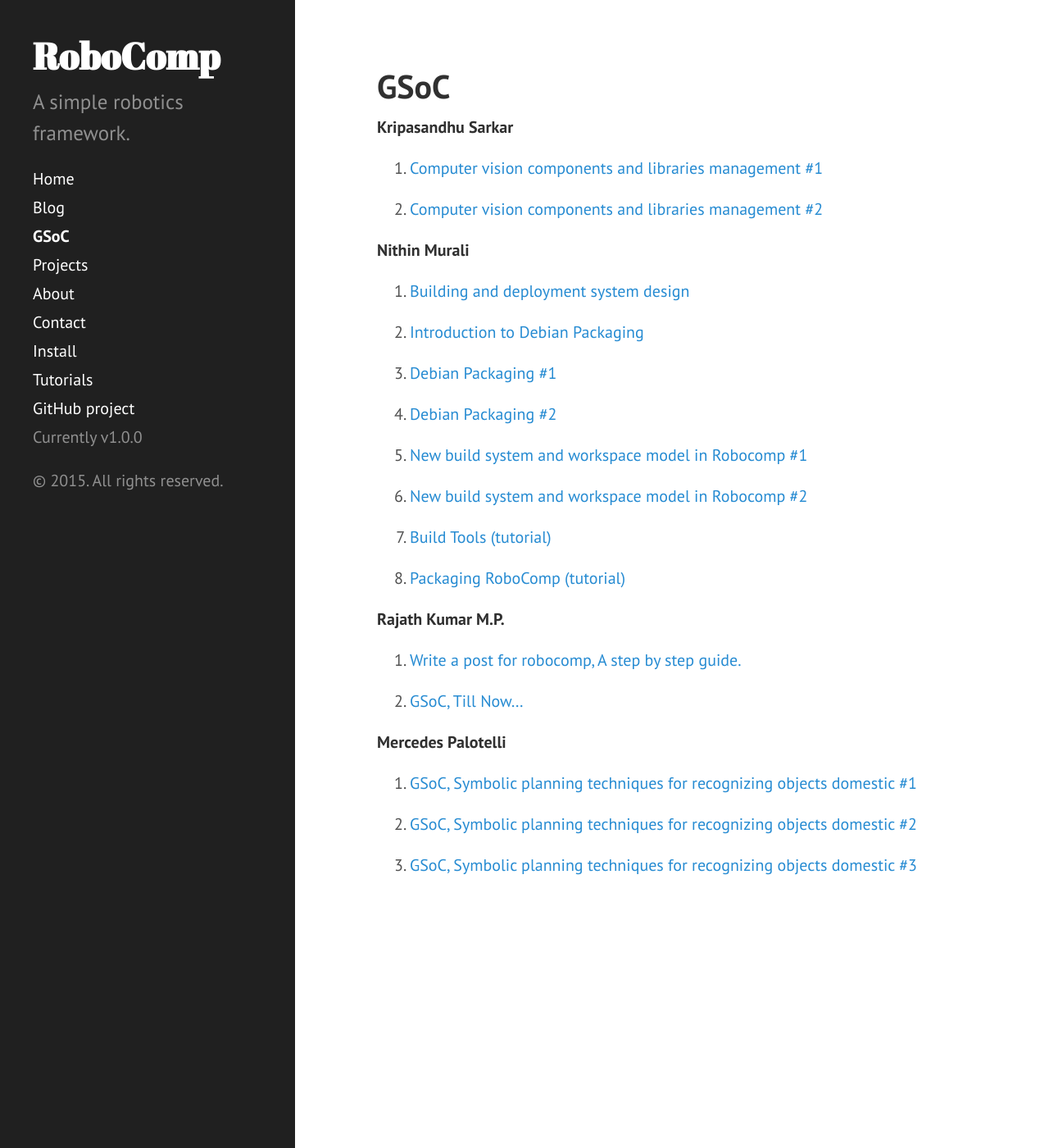
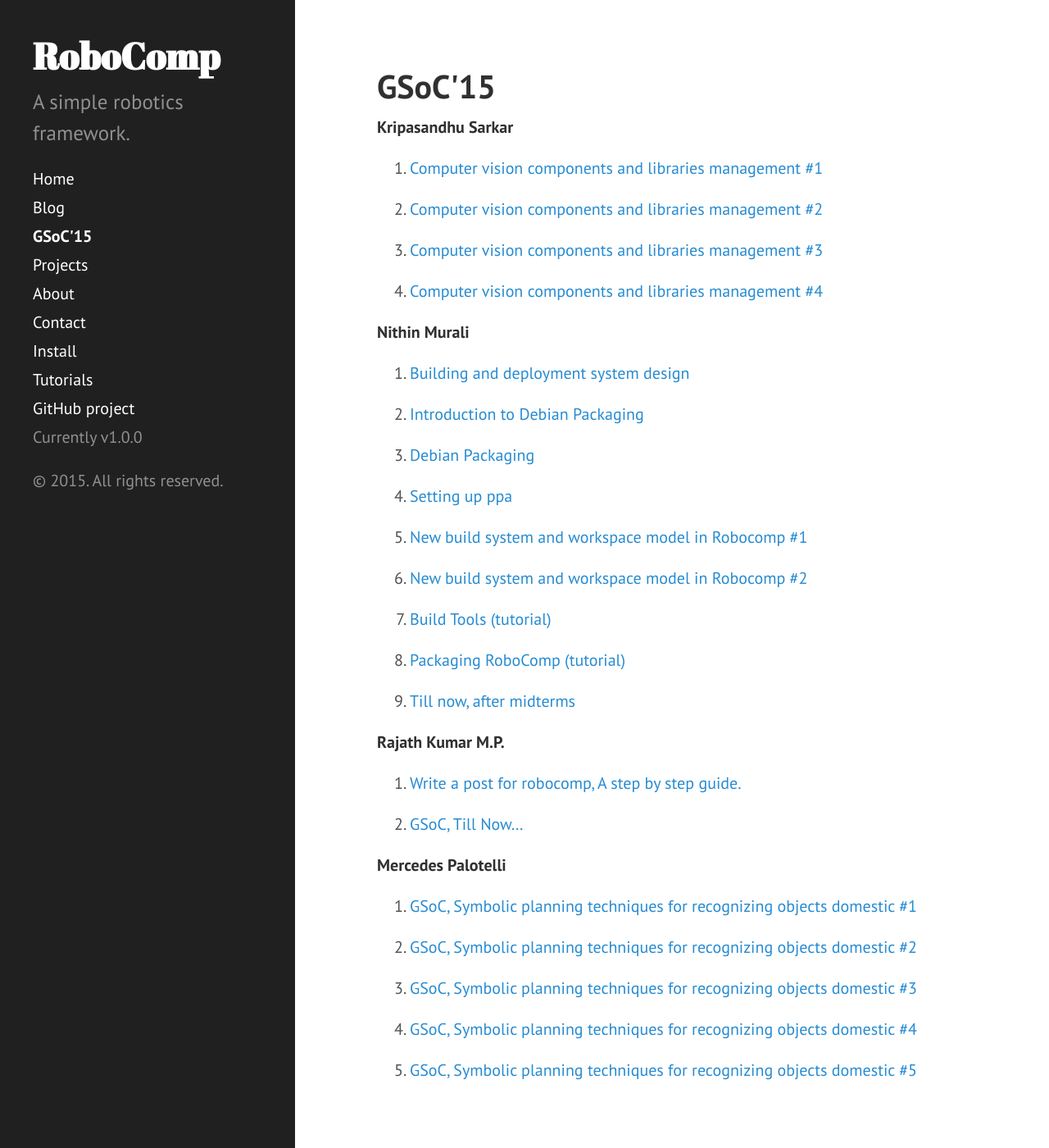
Before and after one commit to robocomp/website, a Jekyll site: the page built from GSoC.md, in a window 1280 px wide and 1400 px high. Shown: the whole window at 82% size. Built offline with Jekyll 4.4.1, drawn with Linux system fonts in a browser that asks for light colours; Markdown is read by kramdown in place of the engine named in the settings.

Commit message:
Updated GSoC

```diff
--- a/GSoC.md
+++ b/GSoC.md
@@ -1,43 +1,54 @@
 ---
 layout: page
-title: GSoC
-permalink: /GSoC/
+title: GSoC'15
+permalink: /GSoC15/
 ---
 
 **Kripasandhu Sarkar**
 
-1. [Computer vision components and libraries management #1](http://robocomp.github.io/website/2015/07/02/kripa1.html)
+1. [Computer vision components and libraries management #1](http://robocomp.github.io/website/2015/07/02/kripa1/)
 
-2. [Computer vision components and libraries management #2](http://robocomp.github.io/website/2015/07/02/kripa2.html)
+2. [Computer vision components and libraries management #2](http://robocomp.github.io/website/2015/07/02/Kripa2/)
+
+3. [Computer vision components and libraries management #3](http://robocomp.github.io/website/2015/08/19/kripasindhu_sarkar_blog_3/)
+
+4. [Computer vision components and libraries management #4](http://robocomp.github.io/website/2015/08/19/kripasindhu_sarkar_blog_4/)
+
 
 **Nithin Murali**
 
-1. [Building and deployment system design](http://robocomp.github.io/website/2015/05/23/nithin2.html)
+1. [Building and deployment system design](http://robocomp.github.io/website/2015/05/23/nithin2/)
 
-2. [Introduction to Debian Packaging](http://robocomp.github.io/website/2015/05/23/nithin1.html)
+2. [Introduction to Debian Packaging](http://robocomp.github.io/website/2015/05/23/nithin1/)
 
-3. [Debian Packaging #1](http://robocomp.github.io/website/2015/06/12/nithin8.html)
+3. [Debian Packaging](http://robocomp.github.io/website/2015/06/12/nithin8/)
 
-4. [Debian Packaging #2](http://robocomp.github.io/website/2015/06/15/nithin7.html)
+4. [Setting up ppa](http://robocomp.github.io/website/2015/07/25/nithin10/)
 
-5. [New build system and workspace model in Robocomp #1](http://robocomp.github.io/website/2015/06/20/nithin4.html)
+5. [New build system and workspace model in Robocomp #1](http://robocomp.github.io/website/2015/06/20/nithin4/)
 
-6. [New build system and workspace model in Robocomp #2](http://robocomp.github.io/website/2015/06/25/nithin5.html)
+6. [New build system and workspace model in Robocomp #2](http://robocomp.github.io/website/2015/06/25/nithin5/)
 
-7. [Build Tools (tutorial)](http://robocomp.github.io/website/2015/06/26/nithin6.html)
+7. [Build Tools (tutorial)](http://robocomp.github.io/website/2015/06/26/nithin6/)
 
-8. [Packaging RoboComp (tutorial)](http://robocomp.github.io/website/2015/05/23/nithin3.html)
+8. [Packaging RoboComp (tutorial)](http://robocomp.github.io/website/2015/05/23/nithin3/)
+
+9. [ Till now, after midterms](http://robocomp.github.io/website/2015/08/08/nithin9/)
 
 **Rajath Kumar M.P.**
 
-1. [Write a post for robocomp, A step by step guide.](http://robocomp.github.io/website/2015/05/23/post_on_webpage.html)
+1. [Write a post for robocomp, A step by step guide.](http://robocomp.github.io/website/2015/05/23/post_on_webpage/)
 
-2. [GSoC, Till Now...](http://robocomp.github.io/website/2015/06/25/rajath1.html)
+2. [GSoC, Till Now...](http://robocomp.github.io/website/2015/06/25/rajath1/)
 
 **Mercedes Palotelli**
 
-1. [GSoC, Symbolic planning techniques for recognizing objects domestic #1](http://robocomp.github.io/website/2015/06/12/mercedes1.html)
+1. [GSoC, Symbolic planning techniques for recognizing objects domestic #1](http://robocomp.github.io/website/2015/06/12/mercedes1/)
 
-2. [GSoC, Symbolic planning techniques for recognizing objects domestic #2](http://robocomp.github.io/website/2015/06/15/mercedes2.html)
+2. [GSoC, Symbolic planning techniques for recognizing objects domestic #2](http://robocomp.github.io/website/2015/06/15/mercedes2/)
 
-3. [GSoC, Symbolic planning techniques for recognizing objects domestic #3](http://robocomp.github.io/website/2015/06/17/mercedes3.html)
+3. [GSoC, Symbolic planning techniques for recognizing objects domestic #3](http://robocomp.github.io/website/2015/06/17/mercedes3/)
+
+4. [GSoC, Symbolic planning techniques for recognizing objects domestic #4](http://robocomp.github.io/website/2015/08/13/mercedes4/)
+
+5. [GSoC, Symbolic planning techniques for recognizing objects domestic #5](http://robocomp.github.io/website/2015/08/16/mercedes5/)
```
